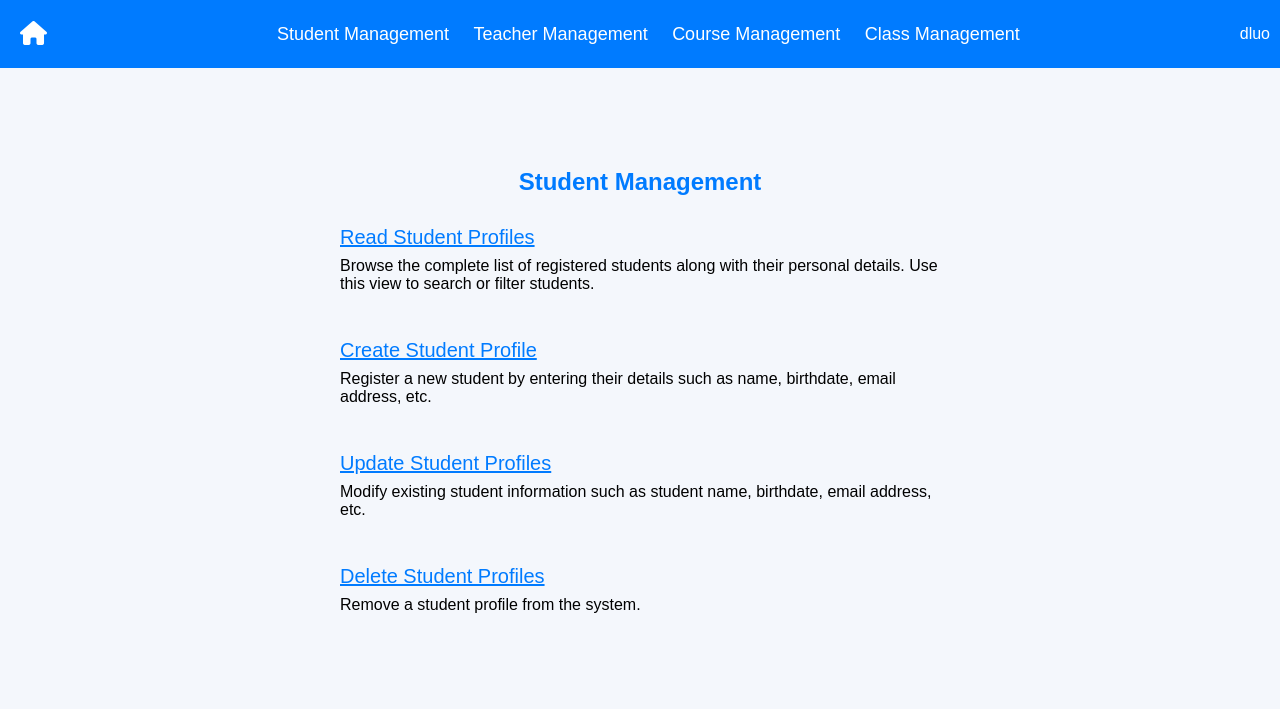
After one commit to yvanyin1/edusys, a Flask app: page /student-management in a window 1280 px wide. The commit adds this page. Shown: the top 709 px of the page. Run offline with Flask 3, Linux system fonts and the light colour scheme; parts of the project's set-up code (start-up, migrations or seed data) failed here and were passed over.

Commit message:
Created the main page for student management and created a route for it

```diff
--- a/app/app.py
+++ b/app/app.py
@@ -7,6 +7,7 @@ from app.models.course_profile import CourseProfile
 from app.enums.audience_type import AudienceType
 from app.enums.profile_status import ProfileStatus
 from app.dao.course_profile_dao import CourseProfileDAO
+from app.models.student_profile import StudentProfile
 
 audience_type_map = {
     "General Audience": AudienceType.GENERAL_AUDIENCE,
@@ -55,7 +56,7 @@ def load_initial_data():
         )
         cursor = connection.cursor()
 
-        # SQL query to insert initial data
+        # Insert course data
         cursor.execute("DROP TABLE IF EXISTS course_profile")
         cursor.execute("""CREATE TABLE course_profile (
             course_id INT NOT NULL AUTO_INCREMENT,  -- for some reason adding NOT NULL removes an error
@@ -68,15 +69,39 @@ def load_initial_data():
             profile_status TINYINT NOT NULL DEFAULT 0 CHECK (profile_status IN (0, 1)),
             PRIMARY KEY (course_id)
         );""")
-        sql_insert = """
+        sql_insert_courses = """
             INSERT INTO course_profile(course_name, course_code, course_desc, target_audience, duration_in_weeks, credit_hours, profile_status)
             VALUES ('Introduction to Computer Science', 'COMP 250', 'Searching/sorting algorithms, data structures', 2, 15, 3.0, 1),
                    ('Theory of Computation', 'COMP 330', NULL, 2, 12, 3.0, 1),
                    ('Sampling Theory and Applications', 'MATH 525', 'Horvitz-Thompson estimator', 1, 10, 3.0, 1);
         """
+        cursor.execute(sql_insert_courses)
 
-        # Execute the SQL insert query
-        cursor.execute(sql_insert)
+        # Insert student data
+        cursor.execute("DROP TABLE IF EXISTS student_profile")
+        cursor.execute("""CREATE TABLE student_profile (
+            student_id INT AUTO_INCREMENT,
+            first_name VARCHAR(30) NOT NULL,
+            middle_name VARCHAR(30),
+            last_name VARCHAR(30) NOT NULL,
+            birth_date DATE,
+            phone_number VARCHAR(15),
+            email_address VARCHAR(120) NOT NULL UNIQUE,
+            home_address VARCHAR(255),
+            registration_date DATE,
+            enrollment_status TINYINT NOT NULL DEFAULT 0 CHECK (enrollment_status BETWEEN 0 AND 2),
+            guardian_status TINYINT(1) NOT NULL DEFAULT 0 CHECK (guardian_status IN (0, 1)),
+            profile_status TINYINT NOT NULL DEFAULT 0 CHECK (profile_status IN (0, 1)),
+            PRIMARY KEY (student_id)
+        );""")
+        StudentProfile()
+        sql_insert_courses = """
+            INSERT INTO student_profile(first_name, middle_name, last_name, birth_date, phone_number, email_address, home_address, registration_date, enrollment_status, guardian_status, profile_status)
+            VALUES ('Daniel', 'Ziyang', 'Luo', '1998-12-10', '5141234567', 'daniel.luo@mail.mcgill.ca', '123 rue Street', '2025-03-27', 1, 0, 1),
+                    ('Brian', 'Harold', 'May', '1947-07-19', '4381234567', 'brianmay@gmail.com', '1975 rue Queen', '2024-10-31', 0, 0, 0),
+                    ('Farrokh', '', 'Bulsara', '1946-09-05', '4501234567', 'freddiemercury@gmail.com', '1975 rue Bohemian', '2024-01-31', 1, 1, 1);"""
+        cursor.execute(sql_insert_courses)
+
         connection.commit()
         cursor.close()
         connection.close()
@@ -95,7 +120,12 @@ def home():
 
 @app.route('/course-management')
 def course_management():
-    return render_template("index.html", username="dluo")
+    return render_template("course_management.html", username="dluo")
+
+
+@app.route('/student-management')
+def student_management():
+    return render_template("student_management.html", username="dluo")
 
 
 @app.route('/create-course-profile')
--- a/app/templates/base.html
+++ b/app/templates/base.html
@@ -20,7 +20,7 @@
 
         <!-- Tabs (Navigation links) -->
         <div>
-            <a href="#">Student Management</a>
+            <a href="/student-management">Student Management</a>
             <a href="#">Teacher Management</a>
             <a href="/course-management">Course Management</a>
             <a href="#">Class Management</a>
--- /dev/null
+++ b/app/templates/student_management.html
@@ -0,0 +1,43 @@
+{% extends "base.html" %}
+{% block title %}Student Management{% endblock %}
+
+{% block content %}
+<div style="max-width: 600px; margin: 40px auto; padding: 20px;">
+    <h2 style="text-align: center; color: #007BFF;">Student Management</h2>
+
+    <div style="display: flex; flex-direction: column; gap: 30px; margin-top: 30px;">
+        <!-- Read -->
+        <div>
+            <a href="#" style="color: #007BFF; font-size: 20px; text-decoration: underline;">Read Student Profiles</a>
+            <p style="margin-top: 8px;">
+                Browse the complete list of registered students along with their personal details.
+                Use this view to search or filter students.
+            </p>
+        </div>
+        <!-- Create -->
+        <div>
+            <a href="#" style="color: #007BFF; font-size: 20px; text-decoration: underline;">Create Student Profile</a>
+            <p style="margin-top: 8px;">
+                Register a new student by entering their details such as
+                name, birthdate, email address, etc.
+            </p>
+        </div>
+
+        <!-- Update -->
+        <div>
+            <a href="#" style="color: #007BFF; font-size: 20px; text-decoration: underline;">Update Student Profiles</a>
+            <p style="margin-top: 8px;">
+                Modify existing student information such as
+                student name, birthdate, email address, etc.
+            </p>
+        </div>
+
+        <!-- Delete -->
+        <div>
+            <a href="#" style="color: #007BFF; font-size: 20px; text-decoration: underline;">Delete Student Profiles</a>
+            <p style="margin-top: 8px;">Remove a student profile from the system.</p>
+        </div>
+
+    </div>
+</div>
+{% endblock %}
```
Also changed, not shown: app/templates/course_management.html (renamed from app/templates/index.html).
